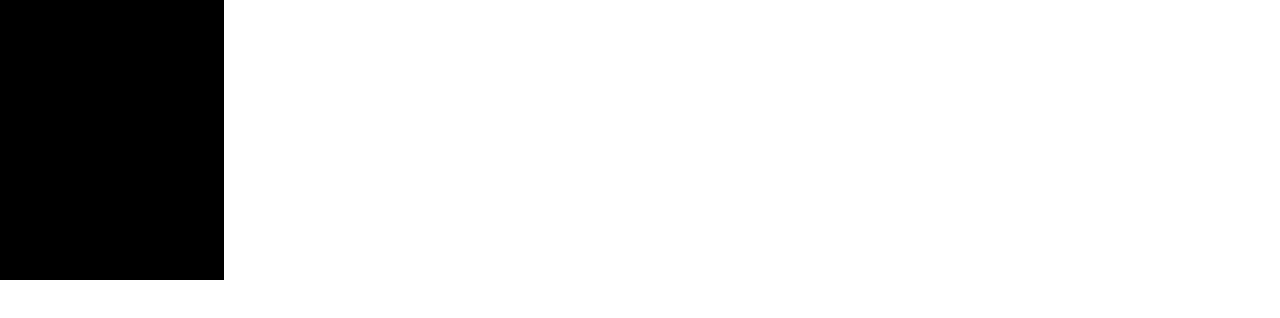
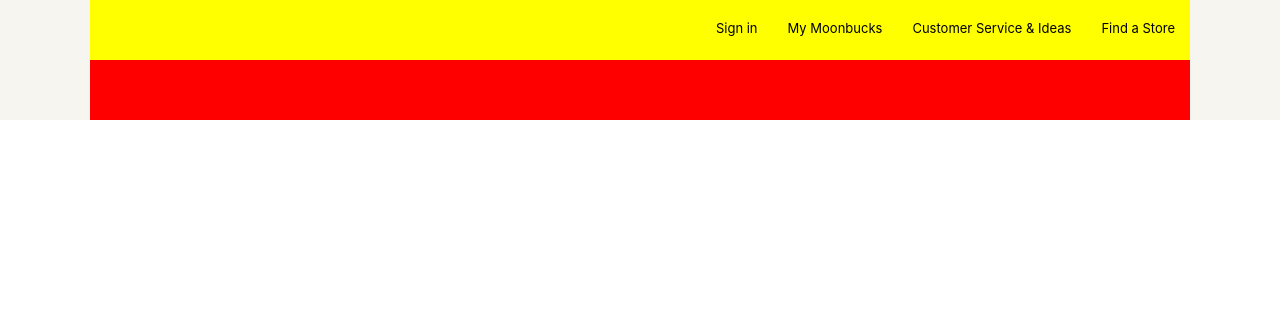
Before and after one commit to pretty-banana/moonbucks, a React (Create React App) app in the folder moonbucks/: page / in a window 1280 px wide. Shown: the top 318 px of the page. Built offline with nearby package versions, Linux system fonts and the light colour scheme.

Commit message:
fit: 구도 잡기

```diff
--- a/moonbucks/src/components/Home/NavBar.jsx
+++ b/moonbucks/src/components/Home/NavBar.jsx
@@ -1,2 +1,24 @@
-import * as style from 'src/styles/NavBarStyle';
+import * as style from '../../styles/NavBarStyles';
 import React from 'react';
+import { Link } from 'react-router-dom';
+
+const NavBar = () => {
+  return (
+    <div>
+      <style.Container>
+        <style.Inner>
+          <style.InnerSpanWrap>
+            <style.InnerSpan>Sign in</style.InnerSpan>
+            <style.InnerSpan>My Moonbucks</style.InnerSpan>
+            <style.InnerSpan>Customer Service & Ideas</style.InnerSpan>
+            <style.InnerSpan>Find a Store</style.InnerSpan>
+          </style.InnerSpanWrap>
+
+          <style.InnerMenuList></style.InnerMenuList>
+        </style.Inner>
+      </style.Container>
+    </div>
+  );
+};
+
+export default NavBar;
--- a/moonbucks/src/pages/Home.jsx
+++ b/moonbucks/src/pages/Home.jsx
@@ -1,15 +1,8 @@
 import React from 'react';
-import styled from 'styled-components';
-
-const Container = styled.div`
-  background-color: black;
-
-  width: 14rem;
-  height: 17.5rem;
-`;
+import NavBar from '../components/Home/NavBar';
 
 const Home = () => {
-  return <Container />;
+  return <NavBar />;
 };
 
 export default Home;
--- a/moonbucks/src/styles/NavBarStyles.js
+++ b/moonbucks/src/styles/NavBarStyles.js
@@ -1 +1,31 @@
 import styled from 'styled-components';
+
+export const Container = styled.div`
+  width: 100%;
+  height: 120px;
+  background-color: #f6f5f0;
+`;
+
+export const Inner = styled.div`
+  width: 1100px;
+  height: 120px;
+  background-color: yellow;
+  margin: auto;
+`;
+export const InnerSpanWrap = styled.div`
+  display: flex;
+  float: right;
+`;
+export const InnerSpan = styled.div`
+  height: 60px;
+  padding: 20px 15px;
+  font-size: small;
+`;
+
+export const InnerMenuList = styled.div`
+  width: 1100px;
+  height: 60px;
+  position: absolute;
+  top: 60px;
+  background-color: red;
+`;
```
